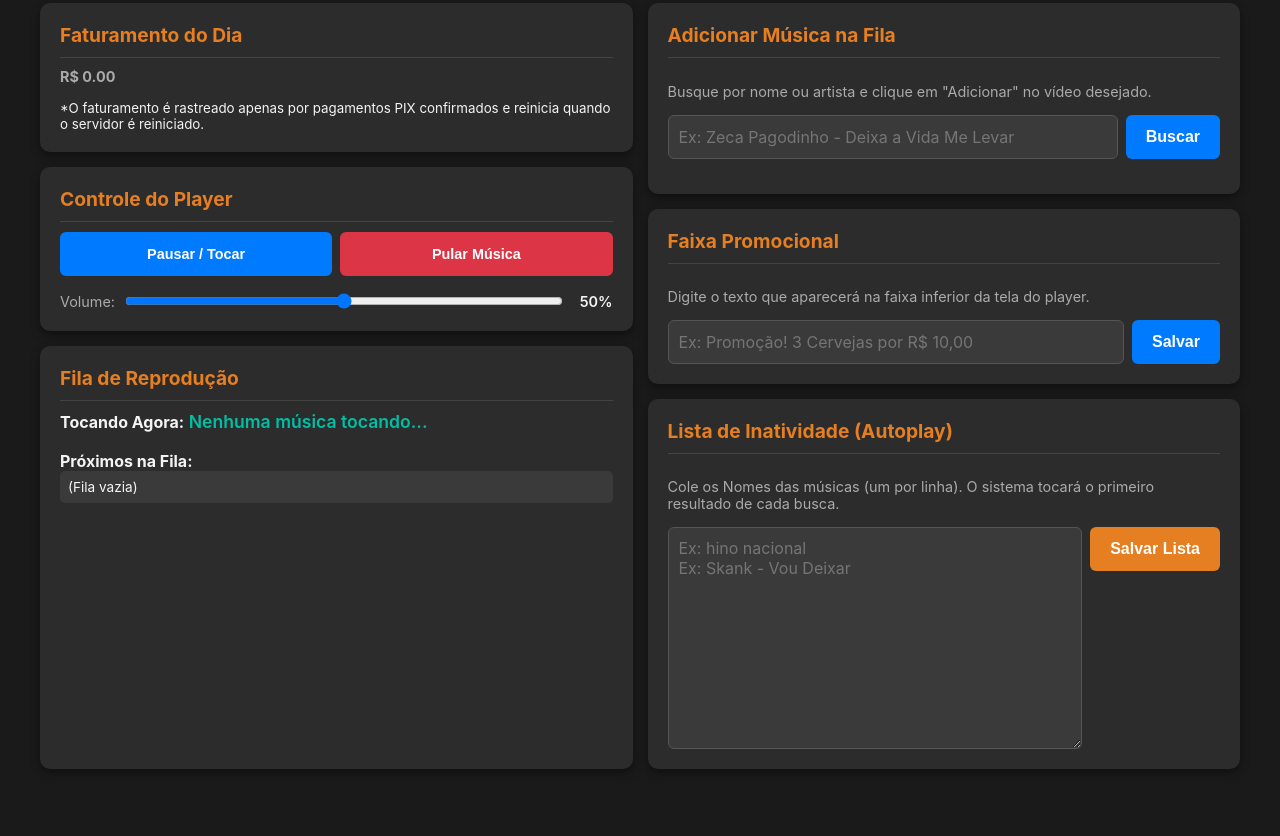
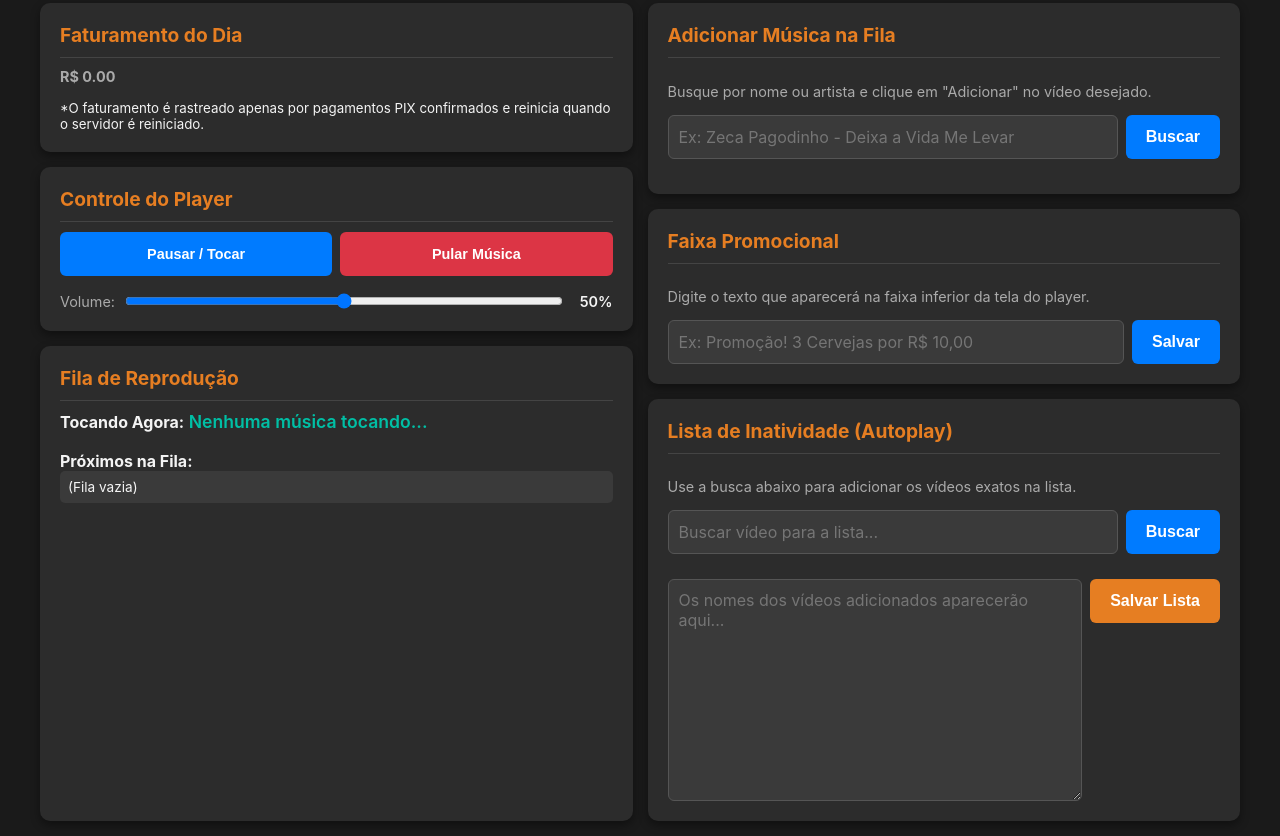
Before and after one commit to p3rtub4d00/conteinermusic, a website: page public/admin.html in a window 1280 px wide. Shown: the part 235-1071 px from the top of the page. Before the commit the page ends 1019 px from the top, so only its background shows below. Drawn offline with nearby package versions, Linux system fonts and the light colour scheme; no server answers.

Commit message:
Update admin.html

```diff
--- a/public/admin.html
+++ b/public/admin.html
@@ -77,14 +77,20 @@
 
           <section class="card full-height">
             <h2>Lista de Inatividade (Autoplay)</h2>
-            <p>Cole os Nomes das músicas (um por linha). O sistema tocará o primeiro resultado de cada busca.</p>
-            <div class="form-group vertical">
-              <textarea id="inactivityList" rows="10" placeholder="Ex: hino nacional
-Ex: Skank - Vou Deixar"></textarea>
+            <p>Use a busca abaixo para adicionar os vídeos exatos na lista.</p>
+
+            <div class="form-group">
+              <input type="text" id="inactivitySearchInput" placeholder="Buscar vídeo para a lista...">
+              <button id="inactivitySearchBtn">Buscar</button>
+            </div>
+            <div id="inactivitySearchResults" class="search-results-container" style="margin-top: 10px;">
+              </div>
+            <div class="form-group vertical" style="margin-top: 15px;">
+              <textarea id="inactivityList" rows="10" placeholder="Os nomes dos vídeos adicionados aparecerão aqui..."></textarea>
               <button id="saveListBtn">Salvar Lista</button>
             </div>
           </section>
-        </div>
+          </div>
       </div>
     </main>
   </div>
```
